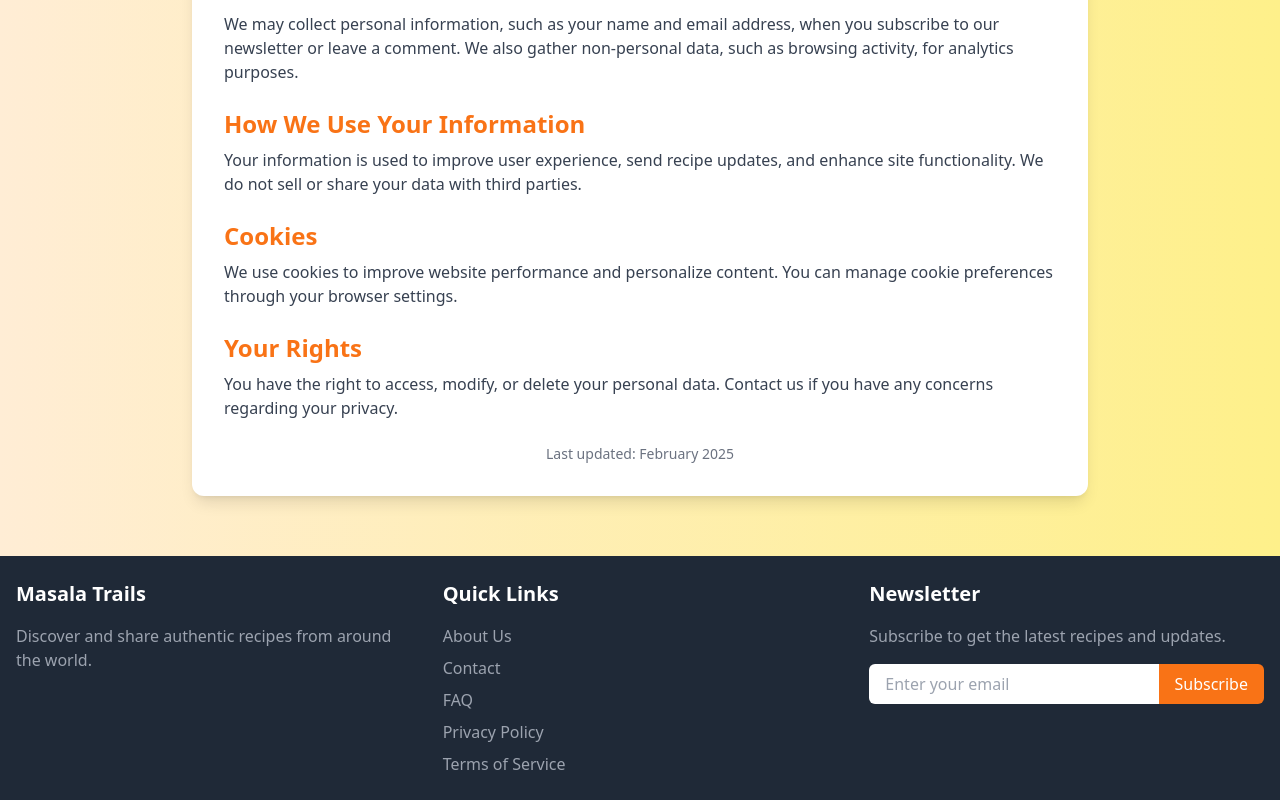
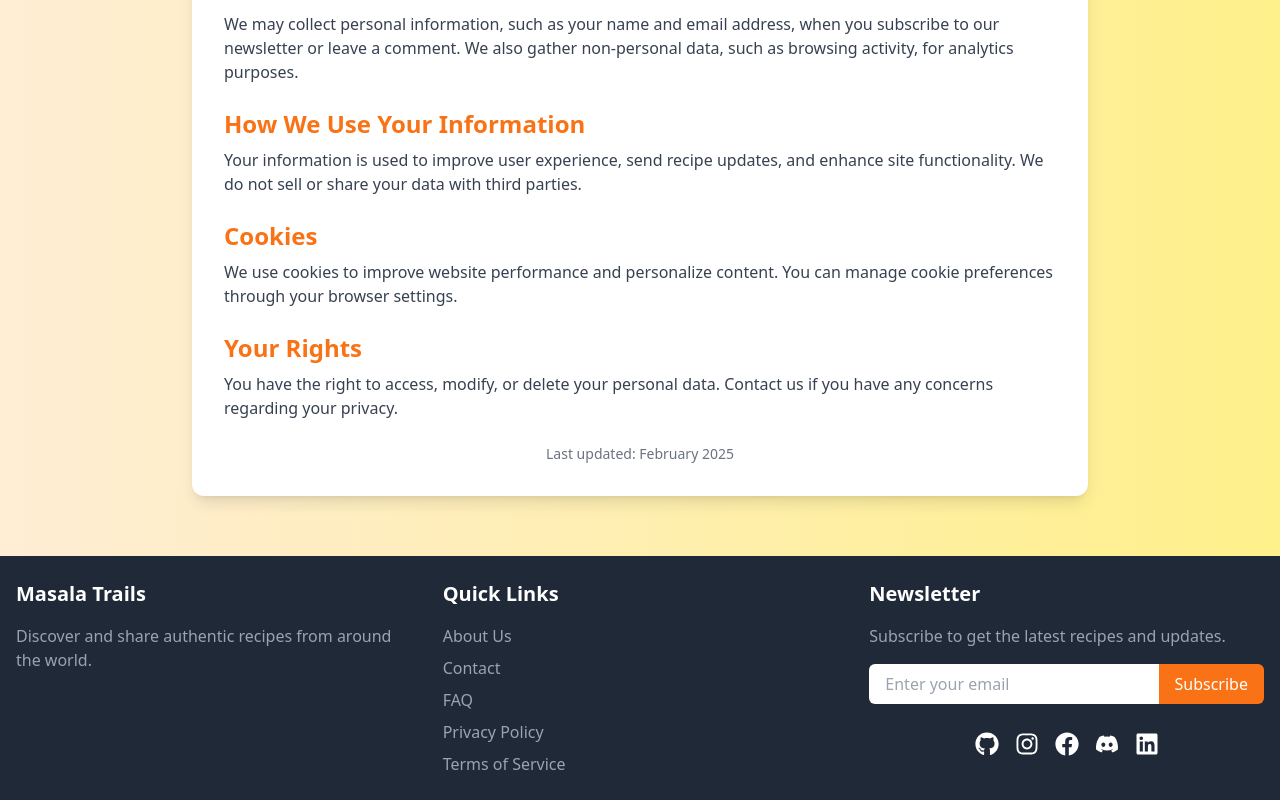
Before and after one commit to sitambhra/Masala-Trails, a React (Vite) app: page /privacy in a window 1280 px wide. Shown: the part 300-1100 px from the top of the page. Built offline with nearby package versions, Linux system fonts and the light colour scheme.

Commit message:
Social Icons added in the Footer.

```diff
--- a/src/components/Footer.jsx
+++ b/src/components/Footer.jsx
@@ -1,4 +1,11 @@
 import { Link } from "react-router-dom";
+import {
+  FaDiscord,
+  FaFacebook,
+  FaGithub,
+  FaInstagram,
+  FaLinkedin,
+} from "react-icons/fa";
 export default function Footer() {
   return (
     <footer className="bg-gray-800 text-white py-6 mt-0">
@@ -72,6 +79,23 @@ export default function Footer() {
                 Subscribe
               </button>
             </div>
+             <div className="flex  gap-4 mt-7 justify-center">
+           <a href="#">
+                <FaGithub className="w-6 h-6 transition duration-300 ease-in-out hover:scale-125 hover:rotate-[10deg] hover:shadow-[4px_4px_10px_rgba(0,0,0,0.6)] hover:text-white" />
+            </a>
+            <a href="#">
+                <FaInstagram className="w-6 h-6 transition duration-300 ease-in-out hover:scale-125 hover:rotate-[10deg] hover:shadow-[4px_4px_10px_rgba(255,105,180,0.6)] hover:text-[#FF69B4]" />
+            </a>
+              <a href="">
+                <FaFacebook className="w-6 h-6 transition duration-300 ease-in-out hover:scale-125 hover:rotate-[10deg] hover:shadow-[4px_4px_10px_rgba(59,89,152,0.6)] hover:text-[#1877F2]" />
+              </a>
+              <a href="#">
+                <FaDiscord className="w-6 h-6 transition duration-300 ease-in-out hover:scale-125 hover:rotate-[10deg] hover:shadow-[4px_4px_10px_rgba(114,137,218,0.6)] hover:text-[#5865F2]" />
+              </a>
+             <a href="#">
+                <FaLinkedin className="w-6 h-6 transition duration-300 ease-in-out hover:scale-125 hover:rotate-[10deg] hover:shadow-[4px_4px_10px_rgba(0,119,181,0.6)] hover:text-[#0077B5]" />
+              </a>
+            </div>
           </div>
         </div>
       </div>
```
